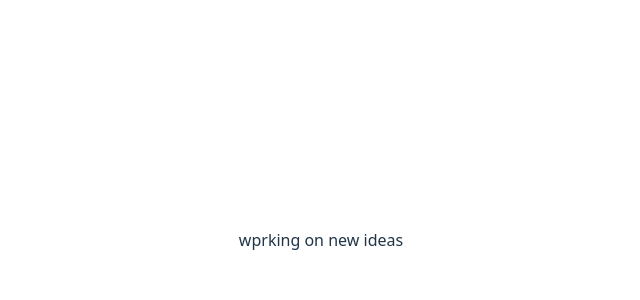
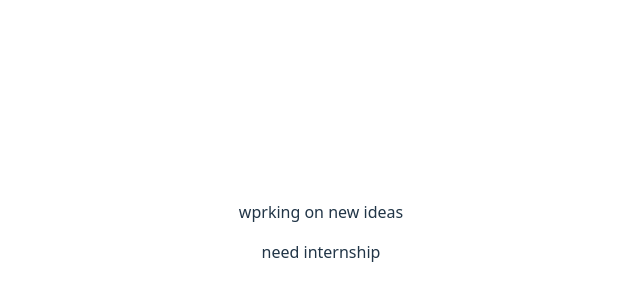
Before and after one commit to Shubhankar1211/backend-learning-.00, a React (Vite) app in the folder react9.3/: page / in a window 1280 px wide. Shown: the part 160-460 px from the top of the page, without its empty margins (319-959 px from the left). Built offline with nearby package versions, Linux system fonts and the light colour scheme.

Commit message:
learning things

```diff
--- a/react9.3/src/App.jsx
+++ b/react9.3/src/App.jsx
@@ -9,6 +9,7 @@ function App() {
   return (
     <>
            <div>wprking on new ideas</div>
+           <p>need internship</p>
     </>
   )
 }
```
